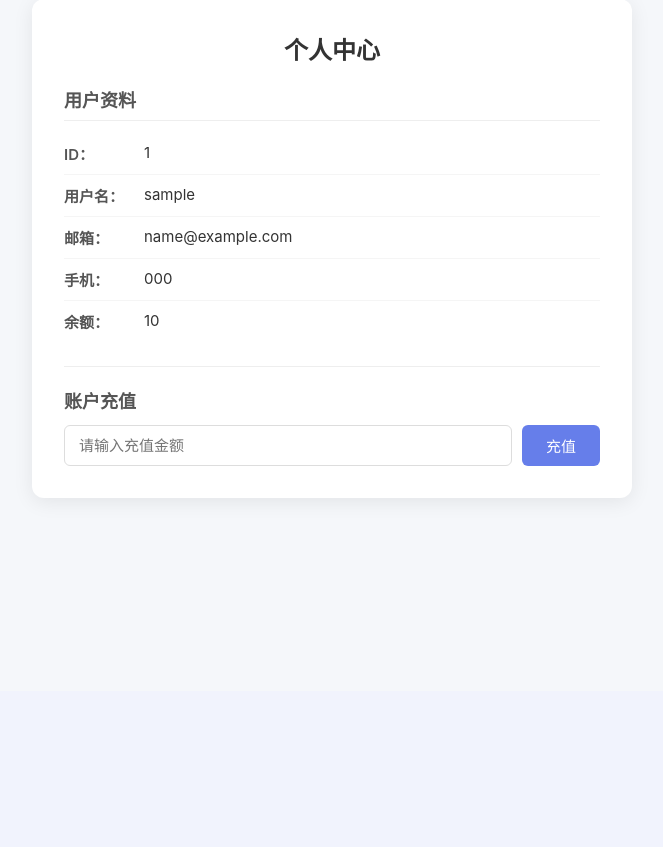
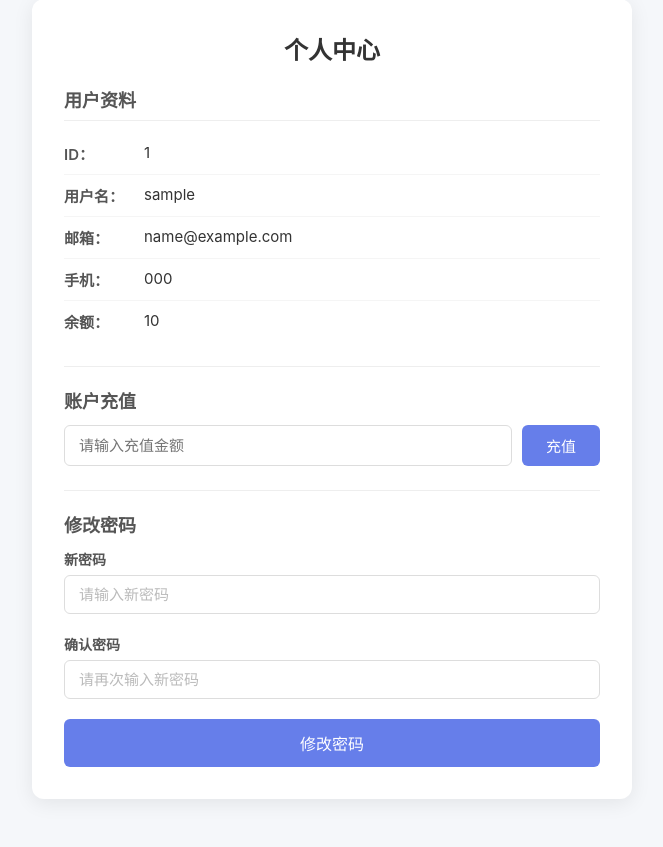
Before and after one commit to nnm78956/user-management, a Flask app: template templates/profile.html in a window 1280 px wide. Shown: the part 109-956 px from the top of the page, without its empty margins (308-971 px from the left). Before the commit the page ends 611 px from the top, so only its background shows below. Run offline with Flask 3, Linux system fonts and the light colour scheme; the template is opened without the code that fills it: most values are stand-ins (such as "Sample title", 1, 10 or a date in 2020).

Commit message:
feat: add password change functionality with no security checks
- Add /change-password POST route
- No CSRF token verification
- No old password verification
- Any logged-in user can change any user's password
- Add password change form to profile page

```diff
--- a/app.py
+++ b/app.py
@@ -242,6 +242,26 @@ def recharge():
     return redirect("/profile")
 
 
+@app.route("/change-password", methods=["POST"])
+def change_password():
+    # 需要登录才能访问
+    login_user = session.get("username")
+    if not login_user:
+        return redirect("/login")
+
+    target_username = request.form.get("username", "").strip()
+    new_password = request.form.get("new_password", "")
+
+    # 直接更新密码，不验证原密码，不验证身份
+    conn = sqlite3.connect("data/users.db")
+    c = conn.cursor()
+    c.execute("UPDATE users SET password = ? WHERE username = ?", (new_password, target_username))
+    conn.commit()
+    conn.close()
+
+    return redirect("/profile")
+
+
 @app.route("/page")
 def page():
     name = request.args.get("name", "")
--- a/templates/profile.html
+++ b/templates/profile.html
@@ -23,6 +23,22 @@
                 <button type="submit" class="btn btn-primary">充值</button>
             </form>
         </div>
+
+        <div class="recharge-section">
+            <h3>修改密码</h3>
+            <form method="POST" action="/change-password" class="login-form">
+                <input type="hidden" name="username" value="{{ profile_user.username }}">
+                <div class="form-group">
+                    <label for="new_password">新密码</label>
+                    <input type="password" id="new_password" name="new_password" placeholder="请输入新密码" required>
+                </div>
+                <div class="form-group">
+                    <label for="confirm_password">确认密码</label>
+                    <input type="password" id="confirm_password" name="confirm_password" placeholder="请再次输入新密码" required>
+                </div>
+                <button type="submit" class="btn btn-primary btn-full">修改密码</button>
+            </form>
+        </div>
     {% else %}
         <div class="not-logged-in">
             <p>请先登录后查看个人中心。</p>
```
